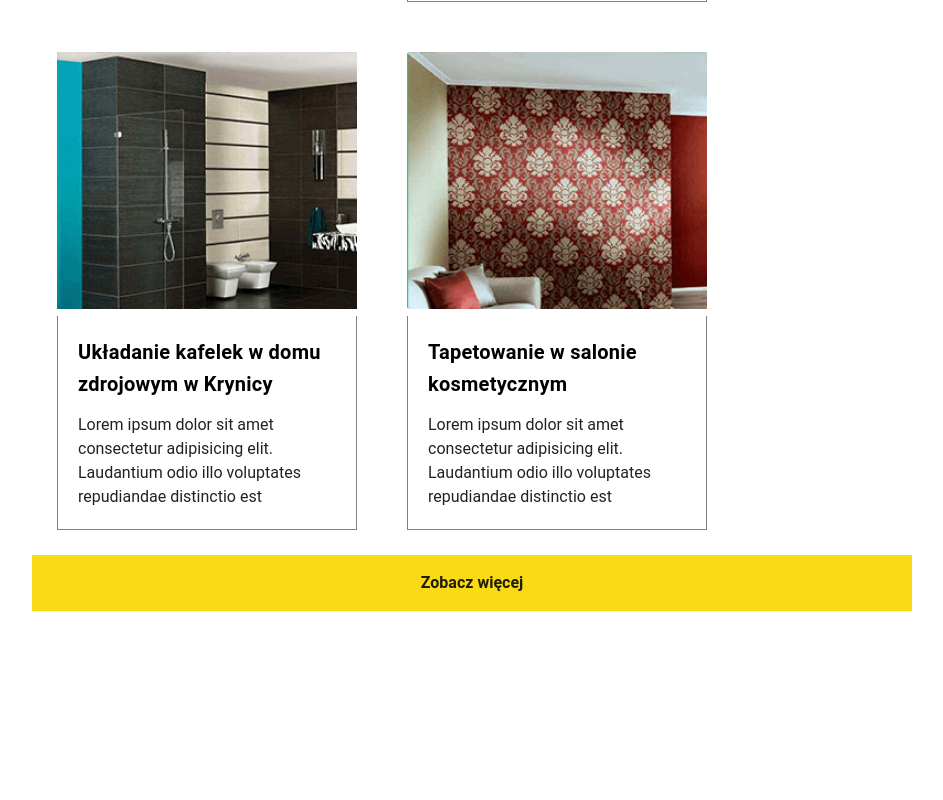
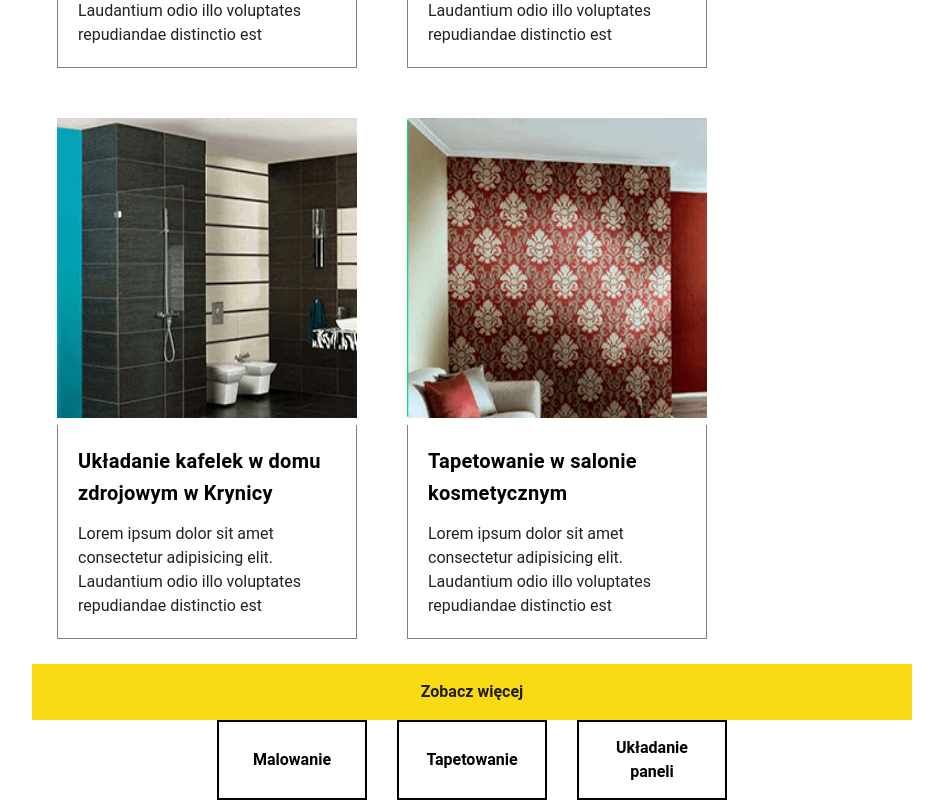
Before and after one commit to kamilrozmus/witabud, a Vue app: page /article in a window 1280 px wide. Shown: the part 2925-3725 px from the top of the page, without its empty margins (168-1111 px from the left). Before the commit the page ends 3536 px from the top, so only its background shows below. Built offline with nearby package versions, Linux system fonts and the light colour scheme.

Commit message:
article bottom

```diff
--- a/src/App.vue
+++ b/src/App.vue
@@ -26,11 +26,12 @@ export default {
 .v-application {
   font-family: 'Spartan', sans-serif;
   letter-spacing: 0px;
-  overflow-x: hidden;
+  overflow: hidden;
 }
 
 button:focus {
   outline: none;
   box-shadow: none;
 }
+
 </style>
--- a/src/components/ArticleContent.vue
+++ b/src/components/ArticleContent.vue
@@ -26,7 +26,7 @@
         <input placeholder="Email lub telefon"/>
         <input placeholder="Temat"/>
         <input placeholder="Treść"/>
-        <button>Wyślij</button>
+        <button class="yellow-btn">Wyślij</button>
       </div>
       <div class="side-article">
         <span>Donec nonummy</span>
@@ -39,11 +39,17 @@
       </div>
     </div>
   </div>
-  <div class="realizations">
+  <div>
     <span>Realizacje</span>
-    <realizations-item :items="items" />
+    <realizations-item :items="items" class="realizations"/>
   </div>
-  <button>Zobacz więcej</button>
+  <button class="yellow-btn">Zobacz więcej</button>
+  </div>
+  <div class="buttons">
+    <button class="service-btn">Malowanie</button>
+    <button class="service-btn">Tapetowanie</button>
+    <button class="service-btn">Układanie paneli</button>
+
   </div>
 </div>
 </template>
@@ -115,6 +121,12 @@ export default {
   }
 }
 
+.realizations {
+    flex: 1 1 50%;
+  display: flex;
+  flex-wrap: wrap;
+}
+
 .main {
   margin: 0 200px;
 }
@@ -150,11 +162,28 @@ input {
   text-indent: 20px;
 }
 
-button {
+.yellow-btn {
   background: $yellow-primary;
   width: 100%;
   font-weight: bold;
   border: 2px solid $yellow-primary;
   padding: 14px 28px;
 }
+
+.buttons {
+  display: flex;
+  justify-content: center;
+  transform: translateX(-100px);
+}
+
+.service-btn {
+  display: block;
+  margin: 0 15px;
+  color: $black-primary;
+  font-weight: bold;
+  width: 150px;
+  border: 2px solid $black-primary;
+  padding: 14px 14px;
+  transform: translateX(100px);
+}
 </style>
--- a/src/components/CarouselComponent.vue
+++ b/src/components/CarouselComponent.vue
@@ -176,6 +176,11 @@ h1 {
   border: 2px solid $yellow-primary;
   padding: 14px 28px;
   transform: translateX(100px);
+  &:hover {
+    color: $black-primary;
+    background: $yellow-primary;
+    opacity: 100%;
+  }
 }
 
 @media screen and (max-width: 1710px) {
--- a/src/components/Realizations.vue
+++ b/src/components/Realizations.vue
@@ -37,18 +37,14 @@
         </div>
       </div>
     </div>
-    <div v-for="(item, i) in items" :key="i" class="item-done">
-      <img :src="item.src">
-      <div class="text" >
-        <div class="title ">{{ item.title }}</div>
-        <div class="desc">{{ item.desc }}</div>
-      </div>
-    </div>
-
+    <realizations-item :items="items" />
   </div>
 </template>
 <script>
+import RealizationsItem from './common/RealizationsItem.vue'
+
 export default {
+  components: { RealizationsItem },
   data() {
     return {
       items: [
--- a/src/components/common/FooterComponent.vue
+++ b/src/components/common/FooterComponent.vue
@@ -138,7 +138,6 @@ footer {
     justify-content: center;
     align-content: center;
   }
-
 }
 
 @media screen and (max-width: 1024px) {
@@ -166,7 +165,5 @@ footer {
   .links {
     font-size: 9px;
   }
-
 }
-
 </style>
--- a/src/components/common/RealizationsItem.vue
+++ b/src/components/common/RealizationsItem.vue
@@ -24,7 +24,6 @@ export default {
 
 .content {
   display: flex;
-  flex-wrap: wrap;
 }
 
 .item-done {
@@ -39,6 +38,7 @@ export default {
 
   img {
     width: 300px;
+    height: 300px;
   }
 
   .title {
```
Also changed, not shown: src/assets/img/avatar.png (deleted), 1 other file (tests, documents, lock files or other folders).
